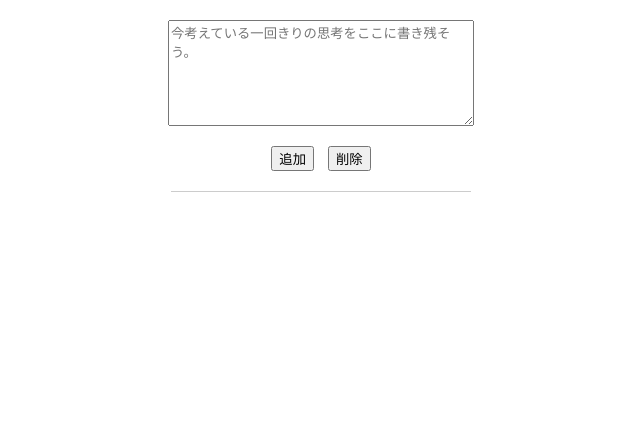
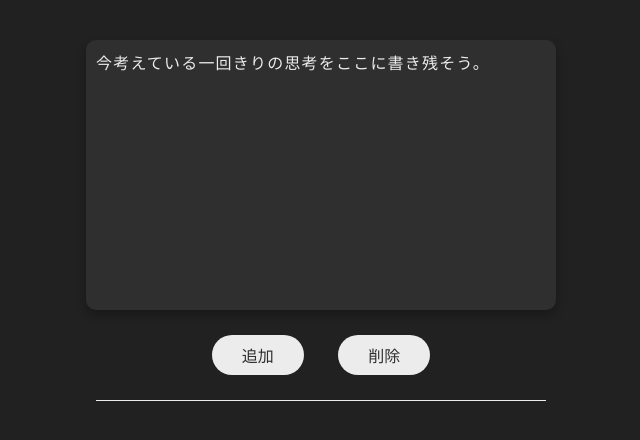
Before and after one commit to oz1042/memex-localstorage-version, a plain HTML site: page index.html in a window 1280 px wide. Shown: the whole page, without its empty margins (319-959 px from the left). Drawn offline with Linux system fonts and the light colour scheme.

Commit message:
デザインの変更

```diff
--- a/assets/scss/style.scss
+++ b/assets/scss/style.scss
@@ -1,39 +1,68 @@
 body,
 html {
     box-sizing: border-box;
+	font-size: 18px;
+	background-color: #212121;
+	color: #ECECEC;
+	font-family: "Noto Sans JP", sans-serif;
+	font-weight: 400;
 }
 
 .container {
     display: flex;
     flex-direction: column;
     align-items: center;
-	margin-top: 20px;
+	margin-top: 40px;
     width: 100%;
 }
 
 textarea {
-    width: 300px;
-    height: 100px;
+    width: 450px;
+    height: 250px;
     margin-bottom: 20px;
+	border-radius: 10px;
+	background-color: #2F2F2F;
+	color: #ECECEC;
+	resize: none;
+	font-size: 18px;
+	border: none;
+	padding: 10px;
+	letter-spacing: 1.2px;
+	font-family: "Noto Sans JP", sans-serif;
+	box-shadow: 0 5px 10px rgba(5, 5, 5, 0.3);
+	&::placeholder {
+		font-size: 16px;
+		color: #ECECEC;
+	}
 }
 
 .buttons {
     margin-bottom: 20px;
+	font-size: 20px;
 	button {
-		margin: 0 5px;
+		margin: 5px 15px;
+        padding: 8px 30px;
+		border-radius: 25px;
+		border: none;
+		background-color: #ECECEC;
+		color: #2F2F2F;
+		font-size: 16px;
+		font-family: "Noto Sans JP", sans-serif;
 	}
 }
 
 .notes {
-    width: 300px;
-    border-top: 1px solid #ccc;
+    width: 450px;
+    border-top: 1px solid #ECECEC;
     padding-top: 10px;
 	display: flex;
 	flex-direction: column-reverse;
 	p {
-		background: #f0f0f0;
+		background-color: #2F2F2F;
 		margin: 5px 0;
-		padding: 5px;
+		padding: 10px;
 		word-wrap: break-word;
+		border-radius: 10px;
+		box-shadow: 0 5px 10px rgba(5, 5, 5, 0.3);
 	}
 }
```
Also changed, not shown: assets/css/style.css.
